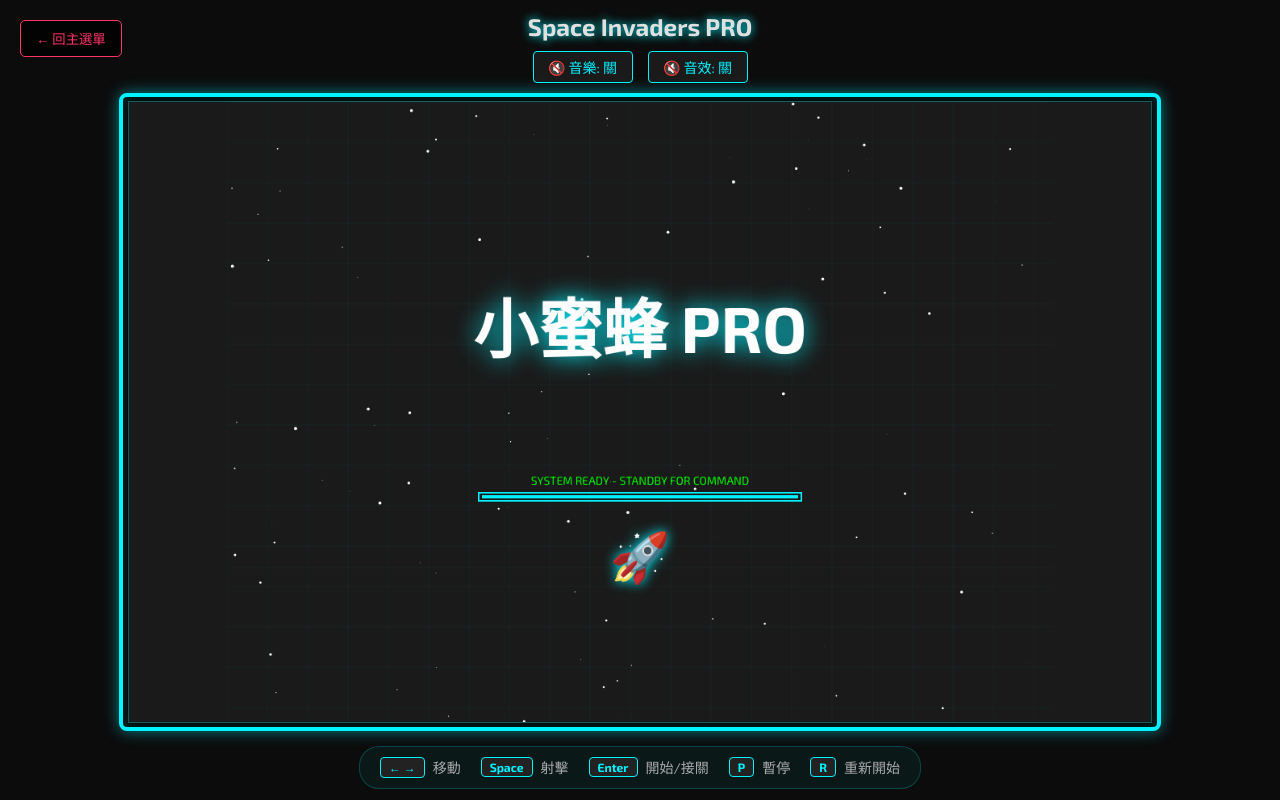
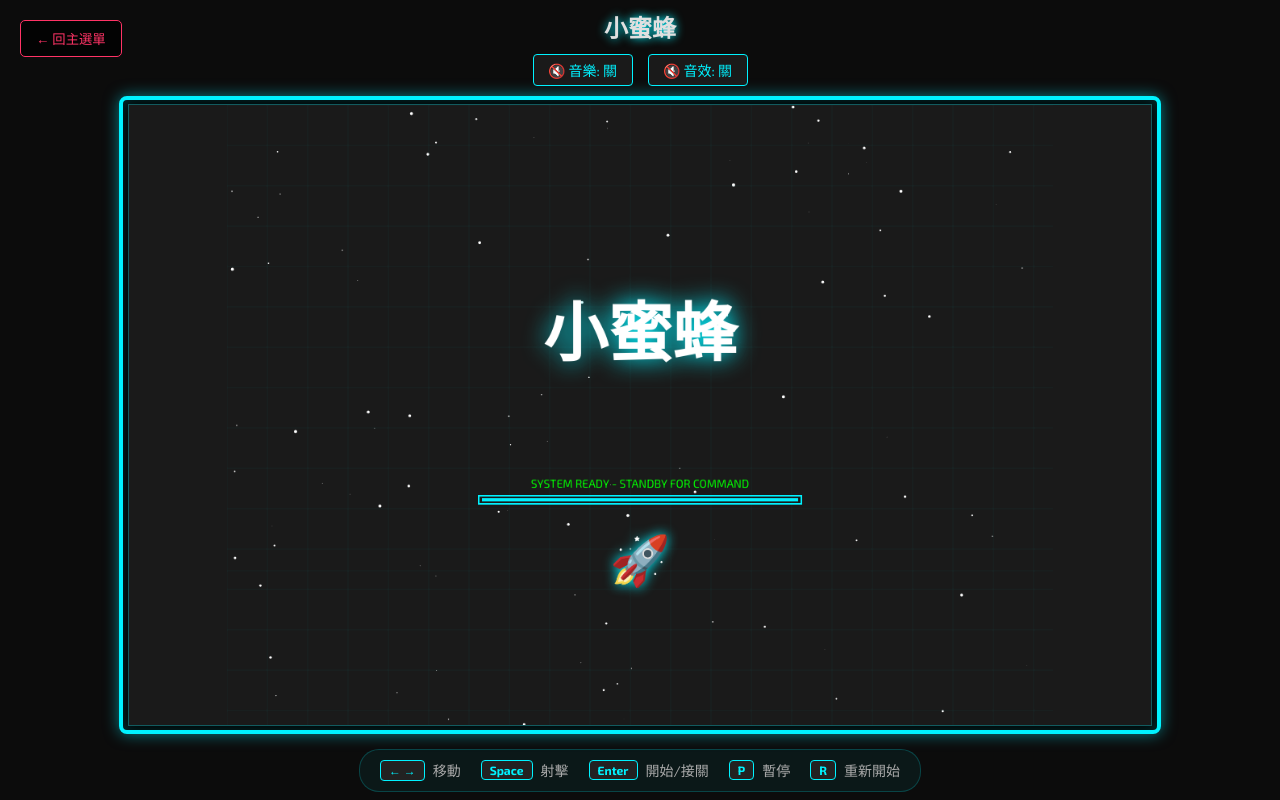
Before and after one commit to rjjq/SpaceInvadersPro, a plain HTML site: page index.html in a window 1280 px wide. Both pictures are taken after a click on the button "START GAME". Drawn offline with Linux system fonts and the light colour scheme.

Commit message:
將遊戲標題從「Space Invaders PRO」更改為「小蜜蜂」

```diff
--- a/index.html
+++ b/index.html
@@ -14,7 +14,7 @@
             <!-- Space Invaders Card -->
             <div class="game-card" onclick="selectGame('space-invaders')">
                 <div class="game-icon">🚀</div>
-                <div class="game-title">Space Invaders PRO</div>
+                <div class="game-title">小蜜蜂</div>
                 <div class="game-desc">經典重現！駕駛戰機，抵禦外星異種的入侵。挑戰極限高分！</div>
                 <button class="play-btn">START GAME</button>
             </div>
@@ -31,7 +31,7 @@
     <!-- Game Wrapper (Hidden initially) -->
     <div id="gameWrapper" class="hidden">
         <button id="backToMenuBtn" onclick="backToMenu()">← 回主選單</button>
-        <h1>Space Invaders PRO</h1>
+        <h1>小蜜蜂</h1>
         <div id="controls">
             <button id="bgmBtn" tabindex="-1">🔇 音樂: 關</button>
             <button id="sfxBtn" tabindex="-1">🔇 音效: 關</button>
--- a/script.js
+++ b/script.js
@@ -1070,7 +1070,7 @@ function drawStartScreen() {
     ctx.shadowBlur = 10 + pulse * 20;
     ctx.shadowColor = '#00f2ff';
     ctx.fillStyle = '#ffffff';
-    ctx.fillText("小蜜蜂 PRO", canvas.width / 2, canvas.height / 2 - 80 + yOffset);
+    ctx.fillText("小蜜蜂", canvas.width / 2, canvas.height / 2 - 80 + yOffset);
     ctx.shadowBlur = 0;
 
     // 3. Jet Fly-Through and Return Animation
```
